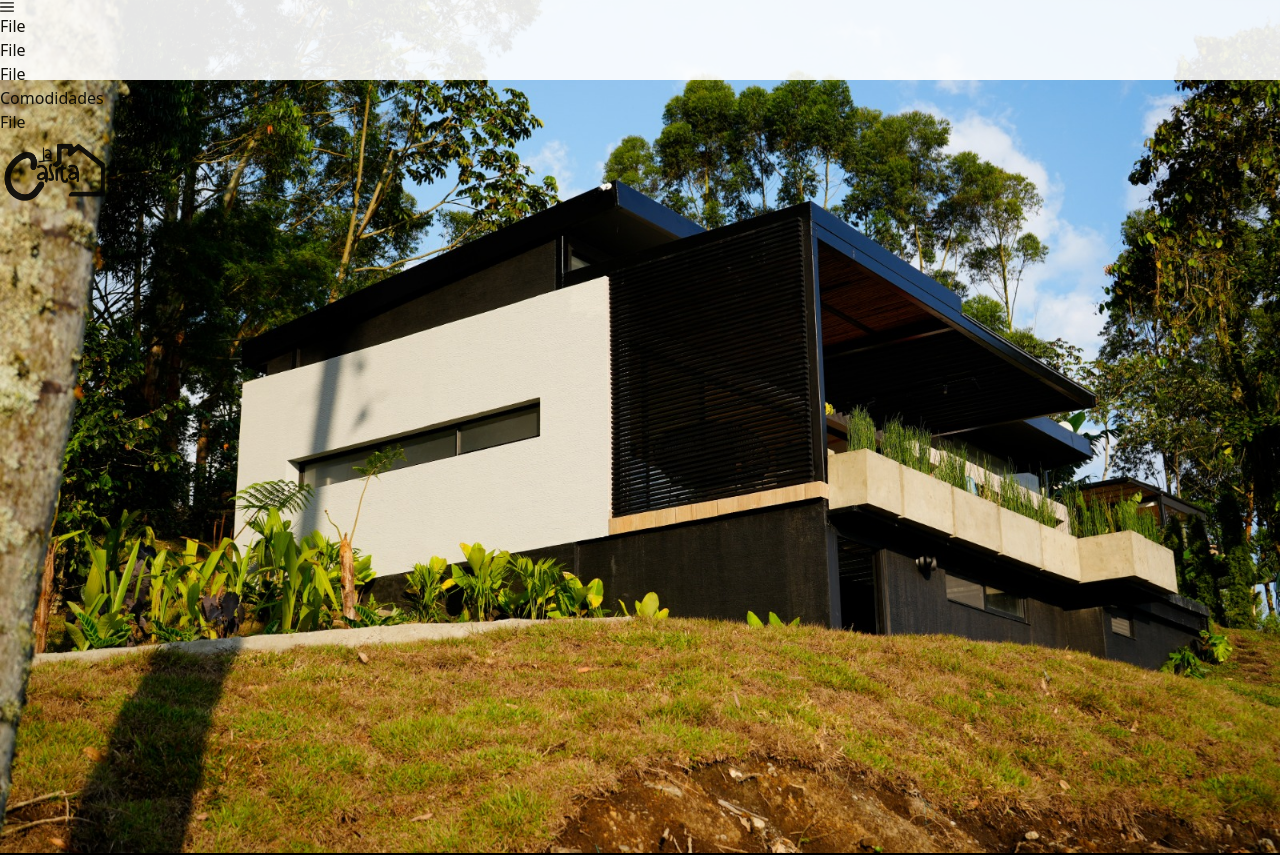
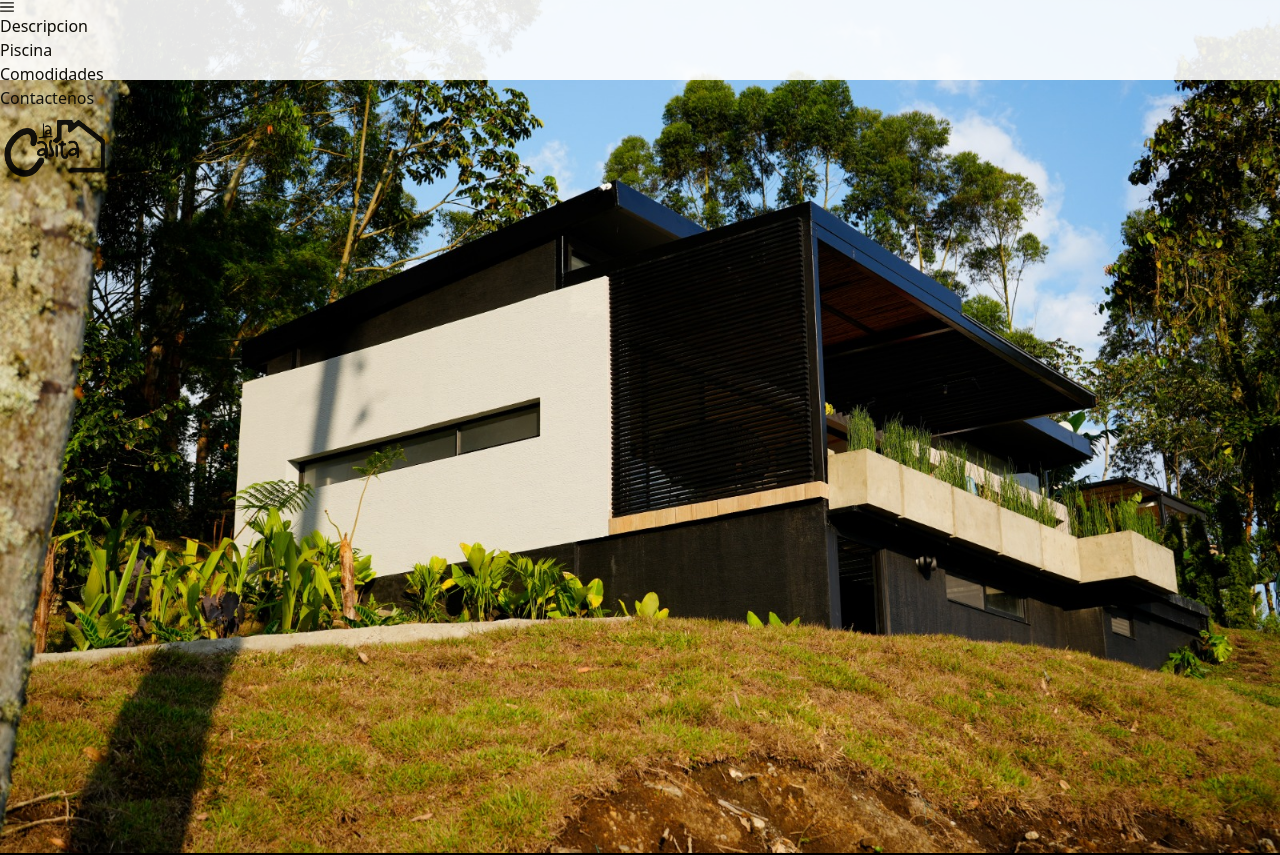
Before and after one commit to david2400/landing-page-finca, a Next.js app: page / in a window 1280 px wide. Shown: the top 855 px of the page. Built offline with nearby package versions, Linux system fonts and the light colour scheme.

Commit message:
feat - Navbar: add the sections in the navbar

```diff
--- a/src/components/navbar/dataNavbar.tsx
+++ b/src/components/navbar/dataNavbar.tsx
@@ -3,19 +3,14 @@ import { Navbar } from '@scenes/navbar';
 export const DataNavbar = () => {
   const items = [
     {
-      label: 'File',
+      label: 'Descripcion',
       icon: 'pi pi-fw pi-file',
       url: '/#description',
     },
     {
-      label: 'File',
+      label: 'Piscina',
       icon: 'pi pi-fw pi-file',
-      url: '/#description',
-    },
-    {
-      label: 'File',
-      icon: 'pi pi-fw pi-file',
-      url: '/#description',
+      url: '/#pool',
     },
     {
       label: 'Comodidades',
@@ -23,9 +18,9 @@ export const DataNavbar = () => {
       url: '/#comfort',
     },
     {
-      label: 'File',
+      label: 'Contactenos',
       icon: 'pi pi-fw pi-file',
-      url: '/#description',
+      url: '/#contact',
     },
   ];
   return <Navbar items={items}></Navbar>;
--- a/src/scenes/banner/contact/index.tsx
+++ b/src/scenes/banner/contact/index.tsx
@@ -7,7 +7,7 @@ import React from 'react';
 
 export const Contact = () => {
   return (
-    <div className="w-full grid grid-cols-2 gap-4 py-4">
+    <div id="contact" className="w-full grid grid-cols-2 gap-4 py-4">
       <div data-aos="fade-right" className="w-full hidden lg:block">
         <Image src="/img/vino.jpeg" alt="Image" preview />
       </div>
--- a/src/scenes/banner/pool/index.tsx
+++ b/src/scenes/banner/pool/index.tsx
@@ -8,7 +8,7 @@ export const Pool = () => {
   const [open, setOpen] = useAtom(openModal);
 
   return (
-    <div className="grid w-full grid-cols-2 gap-4 py-4">
+    <div id="pool" className="grid w-full grid-cols-2 gap-4 py-4">
       <div
         data-aos="fade-right"
         data-aos-duration="3000"
--- a/src/scenes/navbar/index.tsx
+++ b/src/scenes/navbar/index.tsx
@@ -2,13 +2,13 @@ import { INavbarProps } from '@interfaces/navbar';
 import { Menubar } from 'primereact/menubar';
 
 export const Navbar = ({ items }: INavbarProps) => {
-  const start = (
+  const end = (
     <img alt="logo" src="/img/logo/logo.png" className="w-28 mr-2"></img>
   );
 
   return (
     <Menubar
-      end={start}
+      end={end}
       model={items}
       className="fixed w-full h-20 z-50 bg-white border-gray-50 opacity-90 rounded-none"
     />
```
